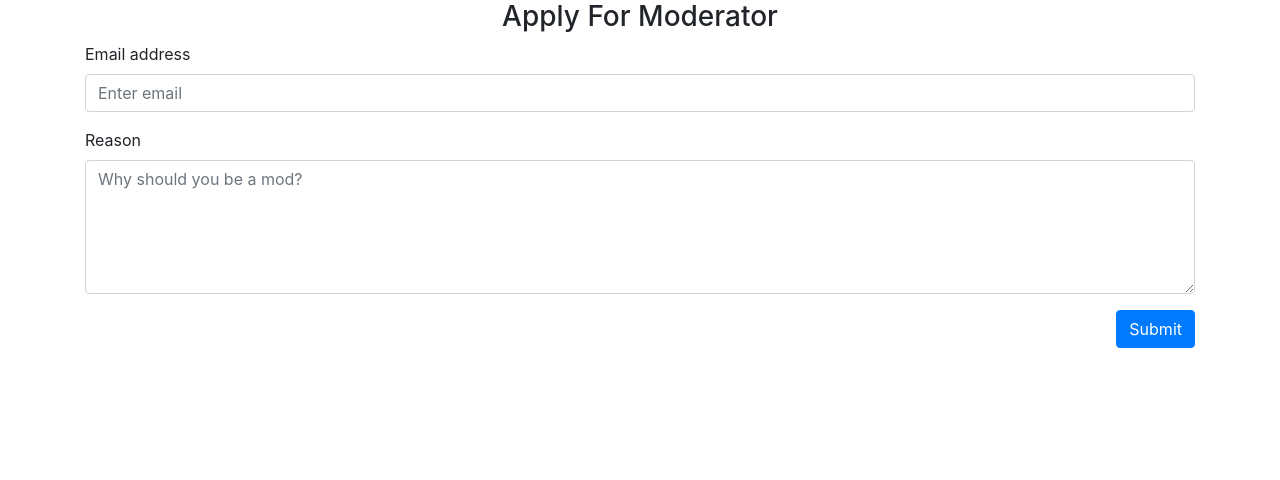
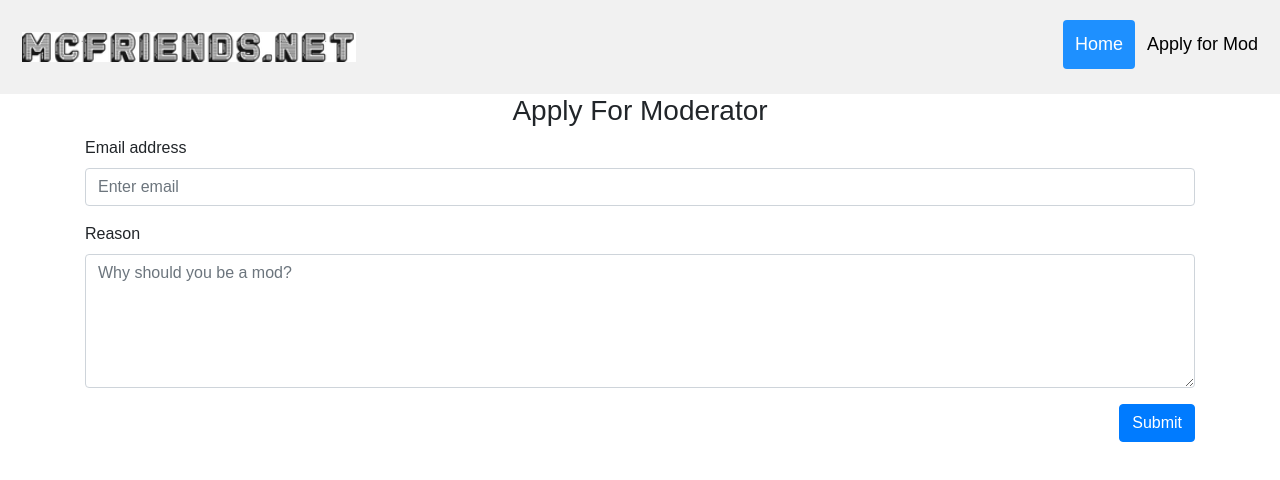
Before and after one commit to Seedname101/mcfriends, a plain HTML site: page index.html in a window 1280 px wide. Drawn offline with nearby package versions, Linux system fonts and the light colour scheme.

Commit message:
Update index.html

```diff
--- a/index.html
+++ b/index.html
@@ -4,12 +4,73 @@
     <title>mcfriends.net</title>
   <link rel="stylesheet" href="https://cdnjs.cloudflare.com/ajax/libs/twitter-bootstrap/4.1.3/css/bootstrap.min.css" />
     <style>
-      body {
-   background-color: rgb(27);
-      }
-    </style>
+<style>
+* {box-sizing: border-box;}
+
+body {
+  margin: 0;
+  font-family: Arial, Helvetica, sans-serif;
+  background-color: rgb(27);
+}
+
+.header {
+  overflow: hidden;
+  background-color: #f1f1f1;
+  padding: 20px 10px;
+}
+
+.header a {
+  float: left;
+  color: black;
+  text-align: center;
+  padding: 12px;
+  text-decoration: none;
+  font-size: 18px;
+  line-height: 25px;
+  border-radius: 4px;
+}
+
+.header a.logo {
+  font-size: 25px;
+  font-weight: bold;
+}
+
+.header a:hover {
+  background-color: #ddd;
+  color: black;
+}
+
+.header a.active {
+  background-color: dodgerblue;
+  color: white;
+}
+
+.header-right {
+  float: right;
+}
+
+@media screen and (max-width: 500px) {
+  .header a {
+    float: none;
+    display: block;
+    text-align: left;
+  }
+
+  .header-right {
+    float: none;
+  }
+}
+</style>
   </head>
   <body>
+
+<div class="header">
+  <a href="https://mcfriends.net/" class="logo"><img src="Annotation 2020-04-06 183225.jpg" alt="mcfriends.net"></a>
+  <div class="header-right">
+    <a class="active" href="https://mcfriends.net/">Home</a>
+    <a href="mod">Apply for Mod</a>
+  </div>
+</div>
 
 <div class="container">
   <form action="https://app.99inbound.com/api/e/Cf7__6mo" method="POST" target="_blank">
```
